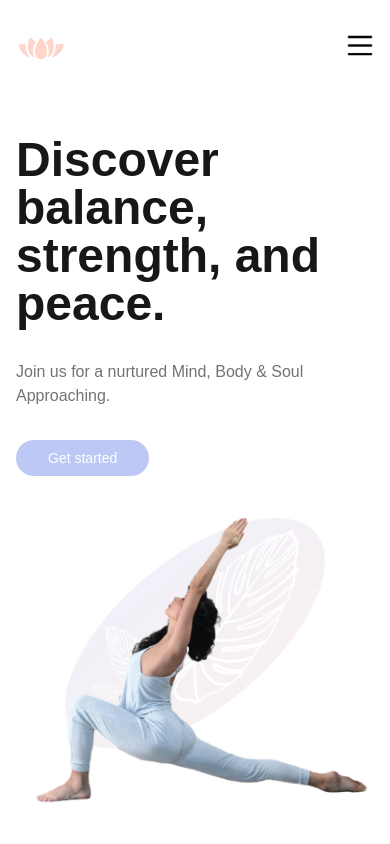
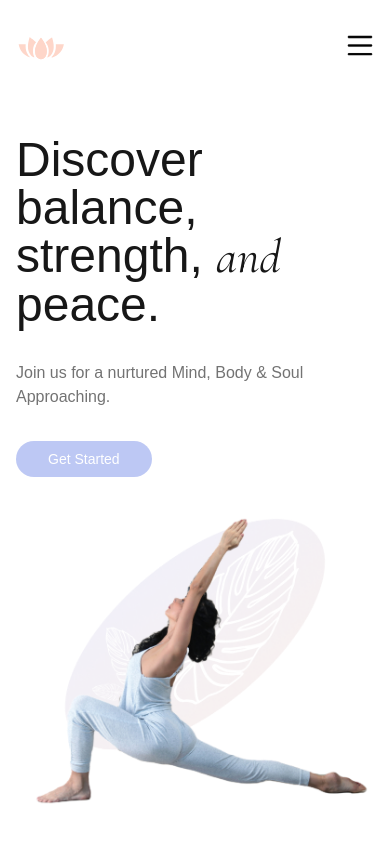
Before and after one commit to Meriemchm/chm_yoga_website, a Next.js app: page / in a window 390 px wide. Shown: the top 844 px of the page. Built offline with nearby package versions, Linux system fonts and the light colour scheme.

Commit message:
Refactor: UI components to use Cormorant Garamond font and updated button component

```diff
--- a/app/(roots)/(root)/page.tsx
+++ b/app/(roots)/(root)/page.tsx
@@ -32,8 +32,8 @@ export default function Home() {
           <Plans />{" "}
         </Container>
       </div>
-      <div className="min-h-screen bg-white">
-        <Container className="py-24">
+      <div className="md:min-h-screen bg-secondary md:bg-white">
+        <Container className="pt-24 ">
           <MembershipSection />{" "}
         </Container>
       </div>
--- a/app/globals.css
+++ b/app/globals.css
@@ -1,3 +1,4 @@
+@import url('https://fonts.googleapis.com/css2?family=Cormorant+Garamond:ital@1&family=Pinyon+Script&display=swap');
 @import "tailwindcss";
 
 :root {
@@ -50,3 +51,10 @@ body {
   background: var(--circle-bg); /* OK */
   z-index: -1;
 }
+
+.cormorant {
+  font-family: "Cormorant Garamond", serif;
+  font-optical-sizing: auto;
+  font-weight: 400;
+  font-style: italic;
+}
--- a/components/about/about-section.tsx
+++ b/components/about/about-section.tsx
@@ -3,6 +3,7 @@ import Image from "next/image";
 import { Container } from "../ui/container";
 import Link from "next/link";
 import { useGsapFade } from "@/hooks/gsap-animations";
+import Button from "../ui/button";
 
 export const AboutSection = () => {
   const fadeUp = useGsapFade("up");
@@ -31,7 +32,7 @@ export const AboutSection = () => {
           />
           <div className="max-w-2xl text-center ">
             <h2 ref={(el) => fadeUp_2(el)} className="md:text-5xl text-4xl py-5">
-              YOGA LIFE FOR GREATER SELF CONTROL
+              YOGA LIFE FOR GREATER <span className="cormorant">SELF CONTROL</span>
             </h2>
             <p ref={fadeUp_3} className="text-lg mb-6 text-neutral-600">
               An enchanting wellness studio where the art of yoga blends with
@@ -44,16 +45,9 @@ export const AboutSection = () => {
             className="group flex gap-2 items-center justify-center"
             ref={(el) => fadeUp_4(el)}
           >
-            <button className=" capitalize border-b text-center border-gray-300">
+            <Button variant="linkArrow">
               More about us
-            </button>
-            <Image
-              src="/Icons/arrow.svg"
-              alt="arrow"
-              height={20}
-              width={20}
-              className="group-hover:translate-x-2 transform duration-200"
-            />
+            </Button>
           </Link>
         </div>
       </Container>
--- a/components/classes/classes.tsx
+++ b/components/classes/classes.tsx
@@ -5,8 +5,8 @@ export const Classes = () => {
   const fadeUp = useGsapFade('up');
   return (
     <div className="flex flex-col gap-12 items-start justify-center">
-      <h2 ref={fadeUp} className="text-3xl max-w-sm font-bold capitalize">
-        Our variety of yoga <span>classes</span> for you
+      <h2 ref={fadeUp} className="text-3xl max-w-xs font-extralight  capitalize">
+        Our variety of yoga <span className="cormorant">classes</span> for you
       </h2>
 
       <Classe />
--- a/components/hero/Hero.tsx
+++ b/components/hero/Hero.tsx
@@ -12,8 +12,8 @@ export const Hero = () => {
         ref={fadeRight}
         className="flex flex-col items-start justify-center gap-8"
       >
-        <h1 className="md:text-6xl text-5xl font-bold">
-          Discover balance, strength, and peace.
+        <h1 className="md:text-6xl text-5xl font-extra-bold">
+          Discover balance, strength, <span className="cormorant">and</span> peace.
         </h1>
         <p className="text-neutral-500">
           Join us for a nurtured Mind, Body & Soul Approaching.
--- a/components/membership/membership.tsx
+++ b/components/membership/membership.tsx
@@ -7,7 +7,7 @@ import { useGsapFade } from "@/hooks/gsap-animations";
 export default function MembershipSection() {
   const fadeUp = useGsapFade("up");
   return (
-    <div className="w-full relative flex items-center justify-center rounded-xl bg-secondary py-20">
+    <div className="w-full relative flex items-center justify-center md:h-auto  md:rounded-xl bg-secondary py-20">
       {/* Image Background */}
       <Image
         src="/Images/membership.png"
@@ -20,7 +20,7 @@ export default function MembershipSection() {
       {/* Content Card */}
       <div
         ref={fadeUp}
-        className="relative z-10 bg-white rounded-xl shadow-xl p-8 md:p-10 max-w-xl ml-auto mr-6 md:mr-16"
+        className="relative z-10 bg-white rounded-xl shadow-xl p-8 md:p-10 max-w-xl md:ml-auto -top-36 md:top-0 mx-4 md:mx-0 md:mr-16"
       >
         <h2 className="text-3xl font-bold text-gray-900 mb-4">
           Free 30-Day Membership
@@ -39,16 +39,7 @@ export default function MembershipSection() {
             href="/contact-us"
             className="group flex gap-2 items-center justify-center"
           >
-            <button className=" capitalize text-center border-gray-300">
-              Contact us
-            </button>
-            <Image
-              src="/Icons/arrow.svg"
-              alt="arrow"
-              height={20}
-              width={20}
-              className="group-hover:translate-x-2 transform duration-200"
-            />
+            <Button variant="linkArrow">Contact us</Button>
           </Link>
         </div>
       </div>
--- a/components/plans/plans.tsx
+++ b/components/plans/plans.tsx
@@ -9,8 +9,8 @@ export const Plans = () => {
     <div className="flex flex-col w-full gap-12 items-start ">
       <div className="flex md:flex-row flex-col gap-4 md:gap-0 items-start justify-between w-full">
 
-        <h2 ref={fadeLeft} className="text-3xl max-w-sm font-bold capitalize">
-          Our flexible class <span>pricing</span> plans
+        <h2 ref={fadeLeft} className="text-3xl max-w-xs font-extralight capitalize">
+          Our flexible class <span className="cormorant">pricing</span> plans
         </h2>
 
         <p ref={fadeRight} className="text-neutral-400 capitalize max-w-sm">
--- a/components/ui/button.tsx
+++ b/components/ui/button.tsx
@@ -1,22 +1,51 @@
 import { cn } from "@/lib/utils";
+import Image from "next/image";
 import * as React from "react";
 
-type ButtonProps = React.ButtonHTMLAttributes<HTMLButtonElement>;
+type ButtonProps = React.ButtonHTMLAttributes<HTMLButtonElement> & {
+  variant?: "default" | "linkArrow";
+};
 
 const Button = React.forwardRef<HTMLButtonElement, ButtonProps>(
-  ({ className = "", children, disabled, type = "button", ...props }, ref) => {
+  (
+    {
+      className = "",
+      children,
+      disabled,
+      type = "button",
+      variant = "default",
+      ...props
+    },
+    ref
+  ) => {
+    const baseClasses = "transition text-sm md:text-base";
+
+    const variants = {
+      default:
+        "bg-primary capitalize px-8 py-2 text-white rounded-full hover:bg-primary/90",
+      linkArrow:
+        "capitalize text-center pb-1 flex items-center gap-2 group bg-transparent px-0 py-0",
+    };
+
     return (
       <button
-        className={cn(
-          "bg-primary px-8 py-2 text-white rounded-full hover:bg-primary/90 transition text-sm md:text-base",
-          className
-        )}
+        className={cn(baseClasses, variants[variant], className)}
         disabled={disabled}
         type={type}
         ref={ref}
         {...props}
       >
         {children}
+
+        {variant === "linkArrow" && (
+          <Image
+            src="/Icons/arrow.svg"
+            alt="arrow"
+            height={20}
+            width={20}
+            className="group-hover:translate-x-2 transform duration-200"
+          />
+        )}
       </button>
     );
   }
```
